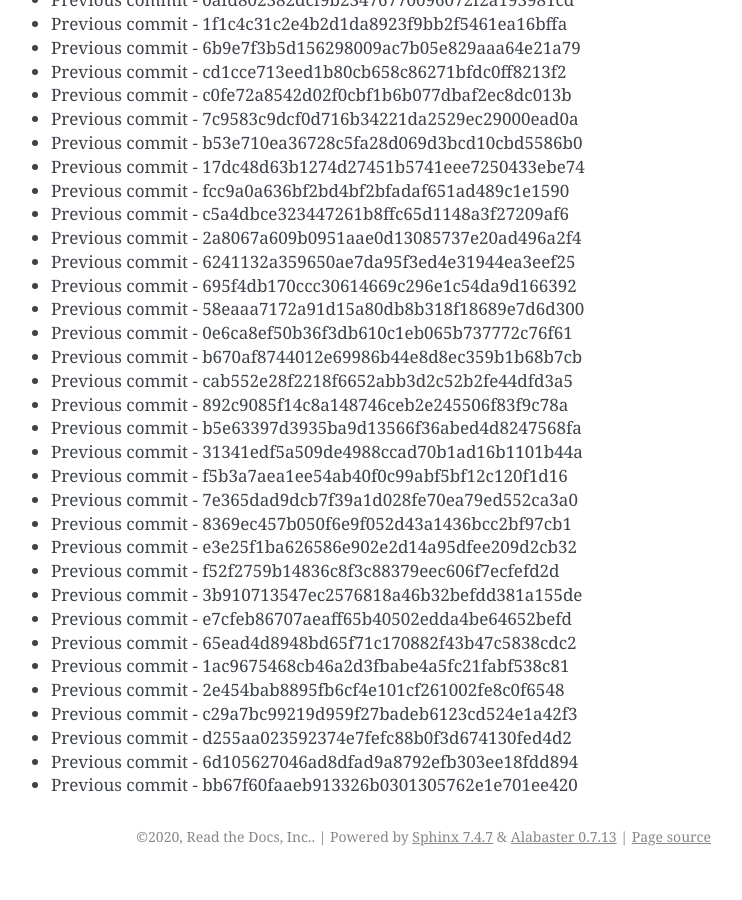
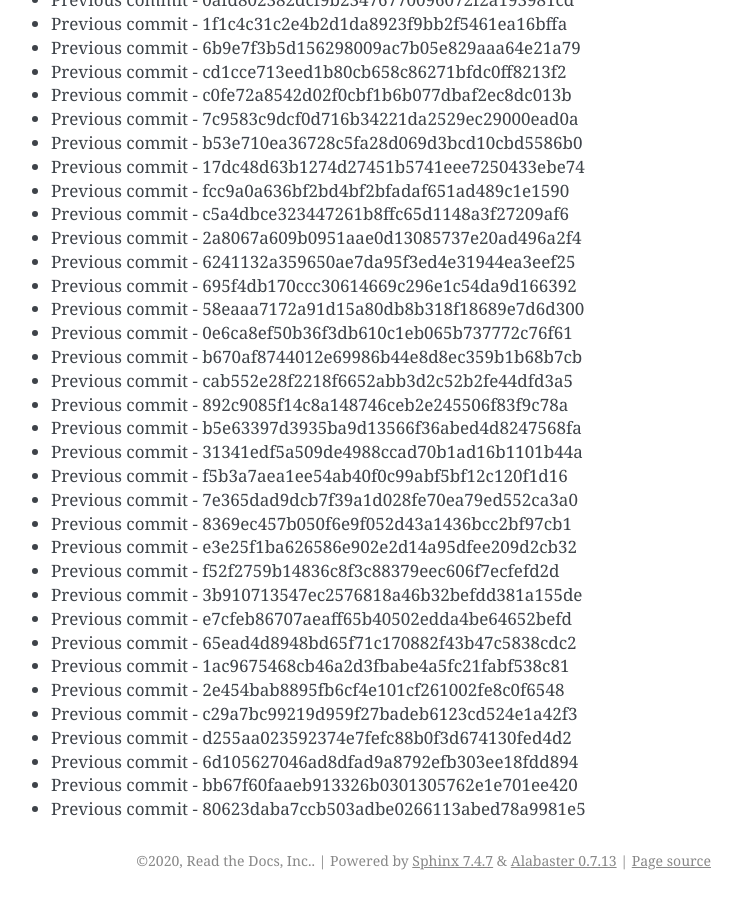
Before and after one commit to readthedocs/rtd-git-stresstest, a Sphinx documentation site: the page built from docs/updates.rst, in a window 1280 px wide and 900 px high, scrolled down 98175 px. Shown: the whole window, without its empty margins (399-1141 px from the left). Built offline with Sphinx 7.4.7, drawn with Linux system fonts in a browser that asks for light colours; before the commit the page ends 99051 px from its top, so only the background shows below that.

Commit message:
Generating commit from previous: 80623daba7ccb503adbe0266113abed78a9981e5

```diff
--- a/docs/updates.rst
+++ b/docs/updates.rst
@@ -4157,3 +4157,4 @@ It can be tested for any performance characteristics.
 * Previous commit - d255aa023592374e7fefc88b0f3d674130fed4d2
 * Previous commit - 6d105627046ad8dfad9a8792efb303ee18fdd894
 * Previous commit - bb67f60faaeb913326b0301305762e1e701ee420
+* Previous commit - 80623daba7ccb503adbe0266113abed78a9981e5
```
